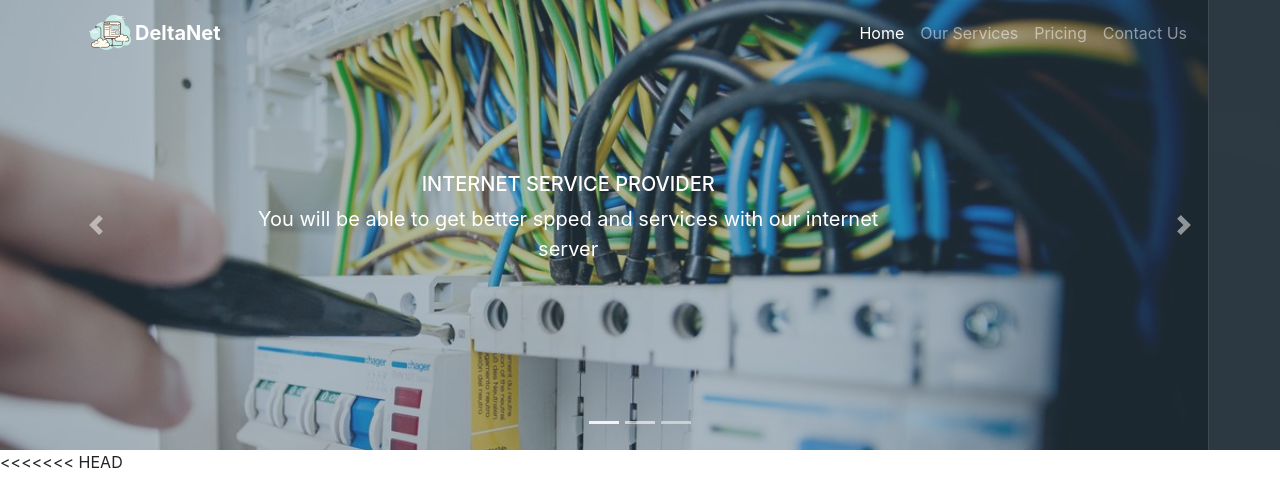
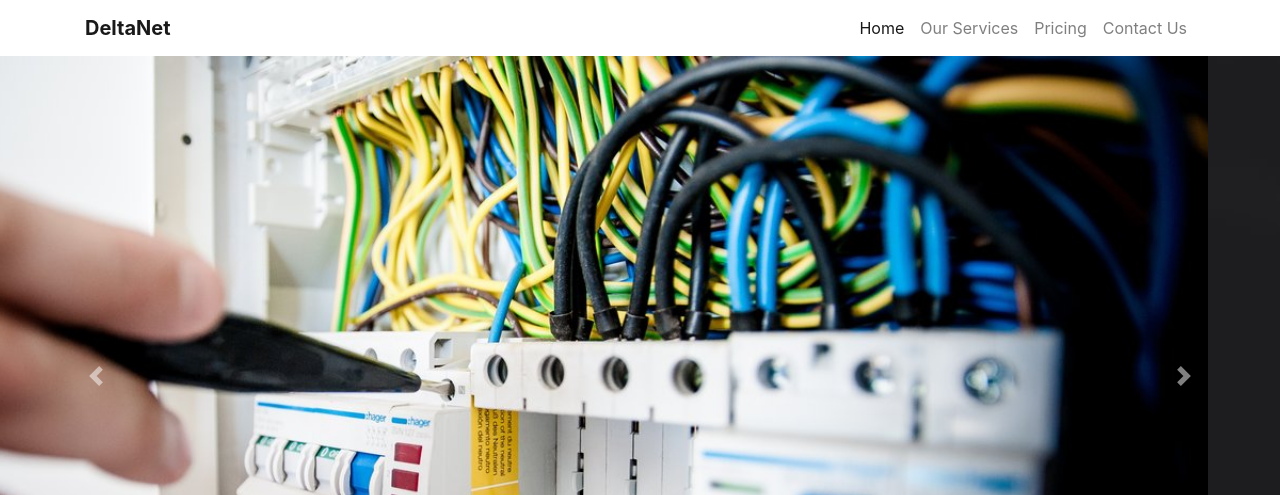
Before and after one commit to farzanasultanasoha/bootstrap_project-LEDP-, a plain HTML site: page index.html in a window 1280 px wide. Shown: the top 495 px of the page. Drawn offline with nearby package versions, Linux system fonts and the light colour scheme.

Commit message:
Revert "Merge branch 'master' of https://github.com/farzanasultanasoha/bootstrap_project-LEDP-"
This reverts commit 209904f7cf5ca16ef218c9cfe70ff8a8537271eb, reversing
changes made to 986ed475de974080979f16a5aaf4674d91938ae0.

```diff
--- a/assets/css/style.css
+++ b/assets/css/style.css
@@ -3,7 +3,6 @@
   padding: 0;
   scroll-behavior: smooth;
 }
-<<<<<<< HEAD
 .bg-img{
   background: linear-gradient(rgba(0,0,0,.2), rgba(0,0,0,.2)) , url('../images/bg.jpg');
   background-repeat: no-repeat;
@@ -33,42 +32,3 @@
   background-size: cover;
   background-attachment: fixed;
 }
-=======
-
-/*header-section*/
-		.nav-title {
-		    background-color: #17171785;/*background color of navbar*/
-		}
-		.carousel-item{
-			height: 450px;
-		}
-
-        /*overlay color for navigation menu*/
-		.dark:after{
-			content:"";
-			display: block;
-			position: absolute;
-			top: 0;
-			bottom: 0;
-			left: 0;
-			right: 0;
-			background-color: #415d70b8;
-			opacity: 0.6;
-
-		}
-		.carousel-caption{
-			margin-bottom: 130px;
-		}
-
-        .carousel-caption h5{
-			text-transform: uppercase;
-		}
-
-        .carousel-caption p{
-			font-size: 20px;
-		}
-
-
-
-
->>>>>>> ee6331f17690a687be0edacc41ee1e3e81f9d8cb
--- a/index.html
+++ b/index.html
@@ -3,9 +3,6 @@
 
   <head>
     <meta charset="UTF-8">
-    <meta name="description" content="Free Web tutorials">
-    <meta name="keywords" content="HTML, CSS, JavaScript">
-    <meta name="author" content="John Doe">
     <meta name="viewport" content="width=device-width, initial-scale=1.0">
     <title>DeltaNet | Your Trusted ISP Service</title>
     <link rel="shortcut icon" href="assets/icons/favicon.png">
@@ -21,15 +18,9 @@
   <body>
     <!-- Main Navigation Menu -->
     <header id="header-section">
-      <div class="color-overlay"></div>
       <!-- Navbar -->
-      <nav class="navbar navbar-dark navbar-expand-md navigation-clean fixed-top nav-title">
-
-
-            <div class="container">
-              <img src="assets/icons/favicon.png" height="50px">
-              <a class="navbar-brand" href="#"><strong>DeltaNet</strong></a>
-              <button data-toggle="collapse" class="navbar-toggler" data-target="#navcol-1"><span class="sr-only">Toggle navigation</span><span class="navbar-toggler-icon"></span></button>
+      <nav class="navbar navbar-light navbar-expand-md bg-white navigation-clean">
+        <div class="container"><a class="navbar-brand" href="#"><strong>DeltaNet</strong></a><button data-toggle="collapse" class="navbar-toggler" data-target="#navcol-1"><span class="sr-only">Toggle navigation</span><span class="navbar-toggler-icon"></span></button>
             <div class="collapse navbar-collapse"
                 id="navcol-1">
                 <ul class="nav navbar-nav ml-auto">
@@ -40,32 +31,13 @@
                 </ul>
             </div>
         </div>
-
       </nav>
       <!-- Carousel Slider -->
       <div class="carousel slide" data-ride="carousel" id="carousel-1">
           <div class="carousel-inner" role="listbox">
-              <div class="carousel-item dark active">
-                <img class="w-100 d-block" src="assets/images/carousel%20img-1.jpg" alt="Slide Image">
-                <div class="carousel-caption d-none d-md-block w-50 ml-auto mr-auto">
-                  <h5>Internet Service Provider</h5>
-                  <p>You will be able to get better spped and services with our internet server</p>
-                </div>
-              </div>
-              <div class="carousel-item dark">
-                <img class="w-100 d-block" src="assets/images/carousel%20img-2.jpg" alt="Slide Image">
-                <div class="carousel-caption d-none d-md-block w-50 ml-auto mr-auto">
-                  <h5>Internet Service Provider</h5>
-                  <p>You will be able to get better spped and services with our internet server</p>
-                </div>
-              </div>
-              <div class="carousel-item dark">
-                <img class="w-100 d-block" src="assets/images/carousel%20img-3.jpg" alt="Slide Image">
-                <div class="carousel-caption d-none d-md-block w-50 ml-auto mr-auto">
-                  <h5>Internet Service Provider</h5>
-                  <p>You will be able to get better spped and services with our internet server</p>
-                </div>
-              </div>
+              <div class="carousel-item active"><img class="w-100 d-block" src="assets/images/carousel%20img-1.jpg" alt="Slide Image"></div>
+              <div class="carousel-item"><img class="w-100 d-block" src="assets/images/carousel%20img-2.jpg" alt="Slide Image"></div>
+              <div class="carousel-item"><img class="w-100 d-block" src="assets/images/carousel%20img-3.jpg" alt="Slide Image"></div>
           </div>
           <div><a class="carousel-control-prev" href="#carousel-1" role="button" data-slide="prev"><span class="carousel-control-prev-icon"></span><span class="sr-only">Previous</span></a><a class="carousel-control-next" href="#carousel-1" role="button" data-slide="next"><span class="carousel-control-next-icon"></span><span class="sr-only">Next</span></a></div>
           <ol
@@ -78,7 +50,6 @@
     </header>
 
 
-<<<<<<< HEAD
     <section id="ourServices">
 
 
@@ -279,12 +250,6 @@
 
     <!-- fontawesome kit -->
     <script src="https://kit.fontawesome.com/4895f889c5.js" crossorigin="anonymous"></script>
-=======
-    <section id="ourServices"></section>
-    <section id="pricing-section"></section>
-    <section id="client-reviews"></section>
-    <section id="contactUs"></section>
->>>>>>> ee6331f17690a687be0edacc41ee1e3e81f9d8cb
 
     <!-- Bootstrap JS -->
     <script src="https://code.jquery.com/jquery-3.5.1.slim.min.js" integrity="sha384-DfXdz2htPH0lsSSs5nCTpuj/zy4C+OGpamoFVy38MVBnE+IbbVYUew+OrCXaRkfj" crossorigin="anonymous"></script>
```
Lines whose indentation alone changed are shown as unchanged.
